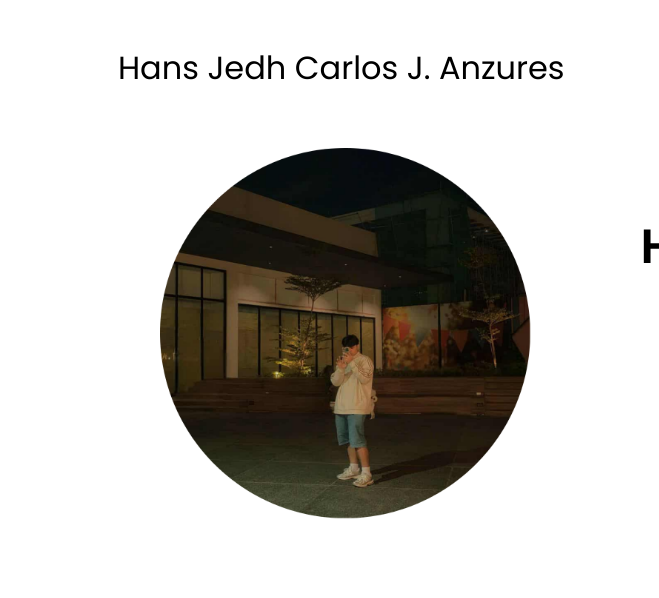
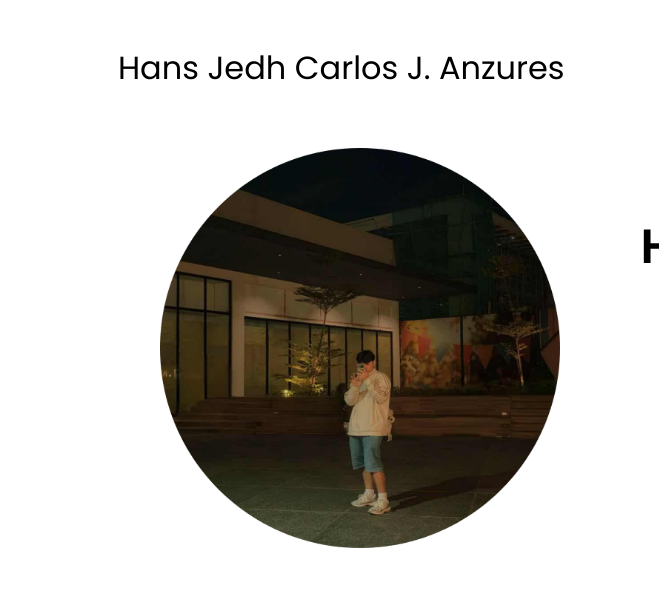
Before and after one commit to hjcanzures/Portfolio, a plain HTML site: page index.html in a window 1280 px wide. Shown: the top 598 px of the page, 0-659 px from the left. Drawn offline with Linux system fonts and the light colour scheme.

Commit message:
Changed profile photo

```diff
--- a/index.html
+++ b/index.html
@@ -38,7 +38,7 @@
     </nav>
     <section id="profile">
       <div class="section__pic-container">
-        <img src="./assets/profile-pic.png" class="profile-pic"alt="Hans Jedh Carlos Anzures Profile Picture" />
+        <img src="./assets/Me(1).png" class="profile-pic"alt="Hans Jedh Carlos Anzures Profile Picture" />
       </div>
       <div class="section__text">
         <p class="section__text__p1">Hello, I'm</p>
```
Also changed, not shown: assets/Me(1).png (added).
